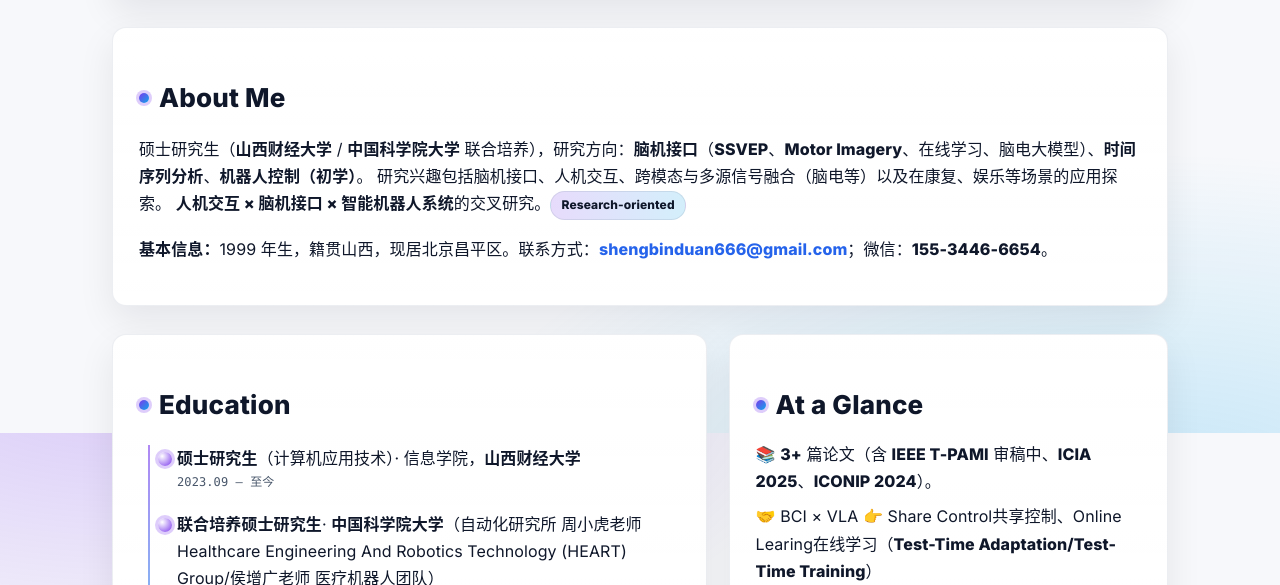
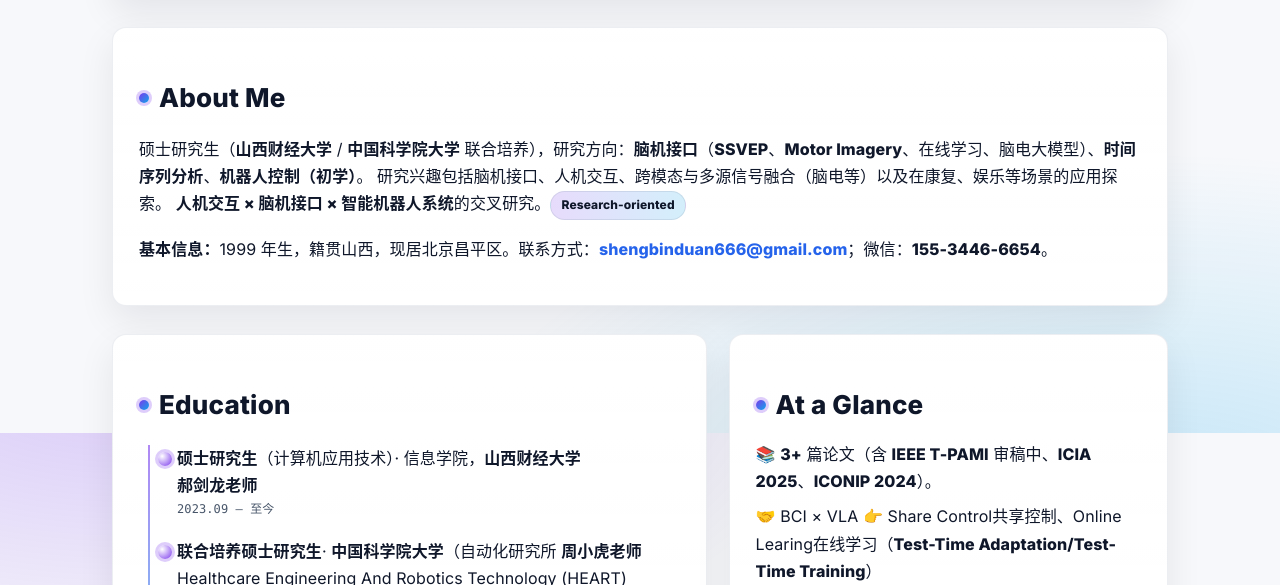
Before and after one commit to ShengbinDuan/ShengbinDuan.github.io, a plain HTML site: page index.html in a window 1280 px wide. Shown: the part 367-952 px from the top of the page. Drawn offline with Linux system fonts and the light colour scheme.

Commit message:
Update index.html

```diff
--- a/index.html
+++ b/index.html
@@ -238,11 +238,11 @@
         <h2><span class="dot"></span> Education</h2>
         <ul class="timeline">
           <li class="t-item">
-            <div><b>硕士研究生</b>（计算机应用技术）· 信息学院，<b>山西财经大学</b></div>
+            <div><b>硕士研究生</b>（计算机应用技术）· 信息学院，<b>山西财经大学</b></div> <b>郝剑龙老师</b>
             <div class="when">2023.09 – 至今</div>
           </li>
           <li class="t-item">
-            <div><b>联合培养硕士研究生</b>· <b>中国科学院大学</b>（自动化研究所 周小虎老师 Healthcare Engineering And Robotics Technology (HEART) Group/侯增广老师 医疗机器人团队）</div>
+            <div><b>联合培养硕士研究生</b>· <b>中国科学院大学</b>（自动化研究所 <b>周小虎老师</b> Healthcare Engineering And Robotics Technology (HEART) Group/<b>侯增广老师</b> 医疗机器人团队）</div>
             <div class="when">2024.06 – 至今</div>
           </li>
           <li class="t-item">
@@ -378,7 +378,7 @@
 
         <img src="images/4.jpg" alt="研究生机器人创新大赛 一等奖">
         <img src="images/5.jpg" alt="研究生机器人创新大赛 一等奖">
-        <img src="images/6.jpg" alt="实物">
+        <!-- <img src="images/6.jpg" alt="实物"> -->
         <img src="images/7.jpg" alt="IEEE Flame RunnerUp">
         <img src="images/8.jpg" alt="VLA × BCI">
       </div>
```
